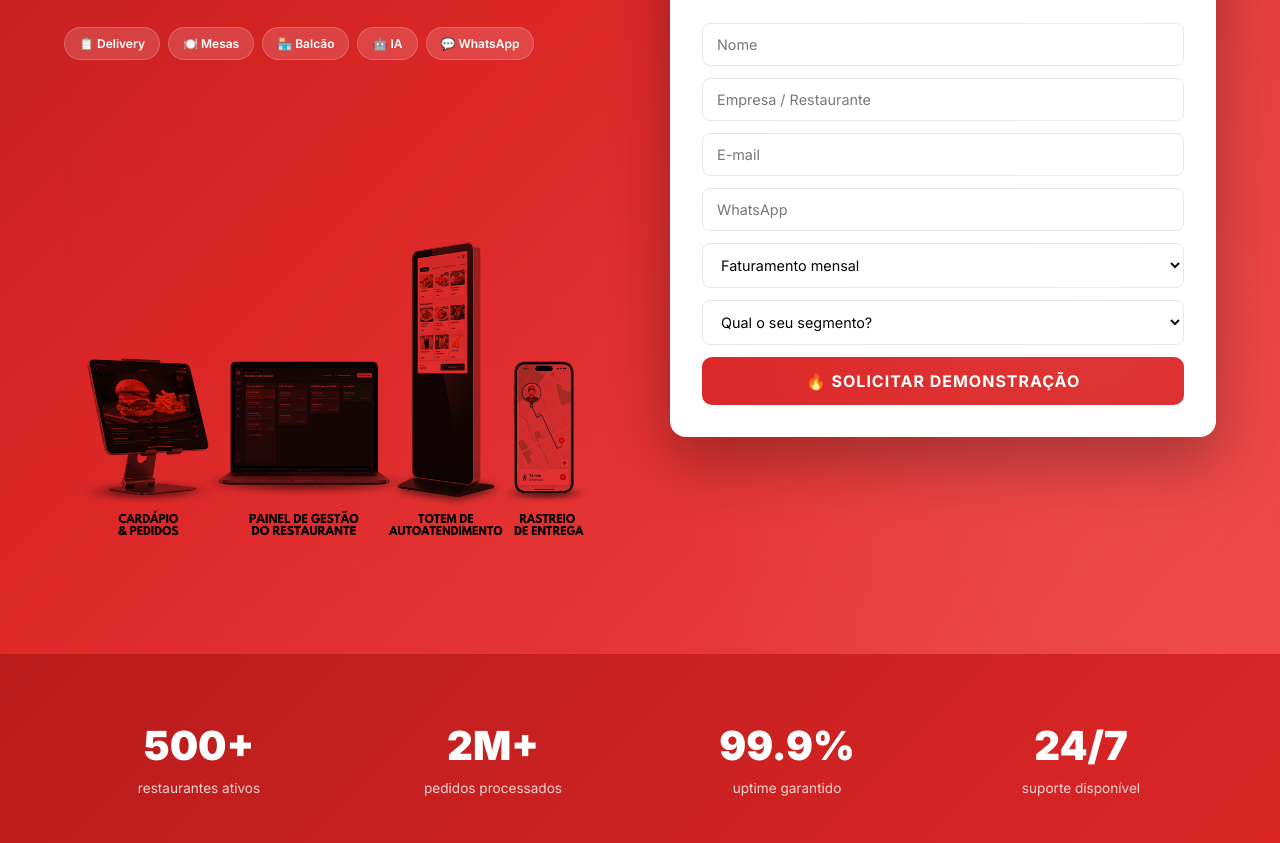
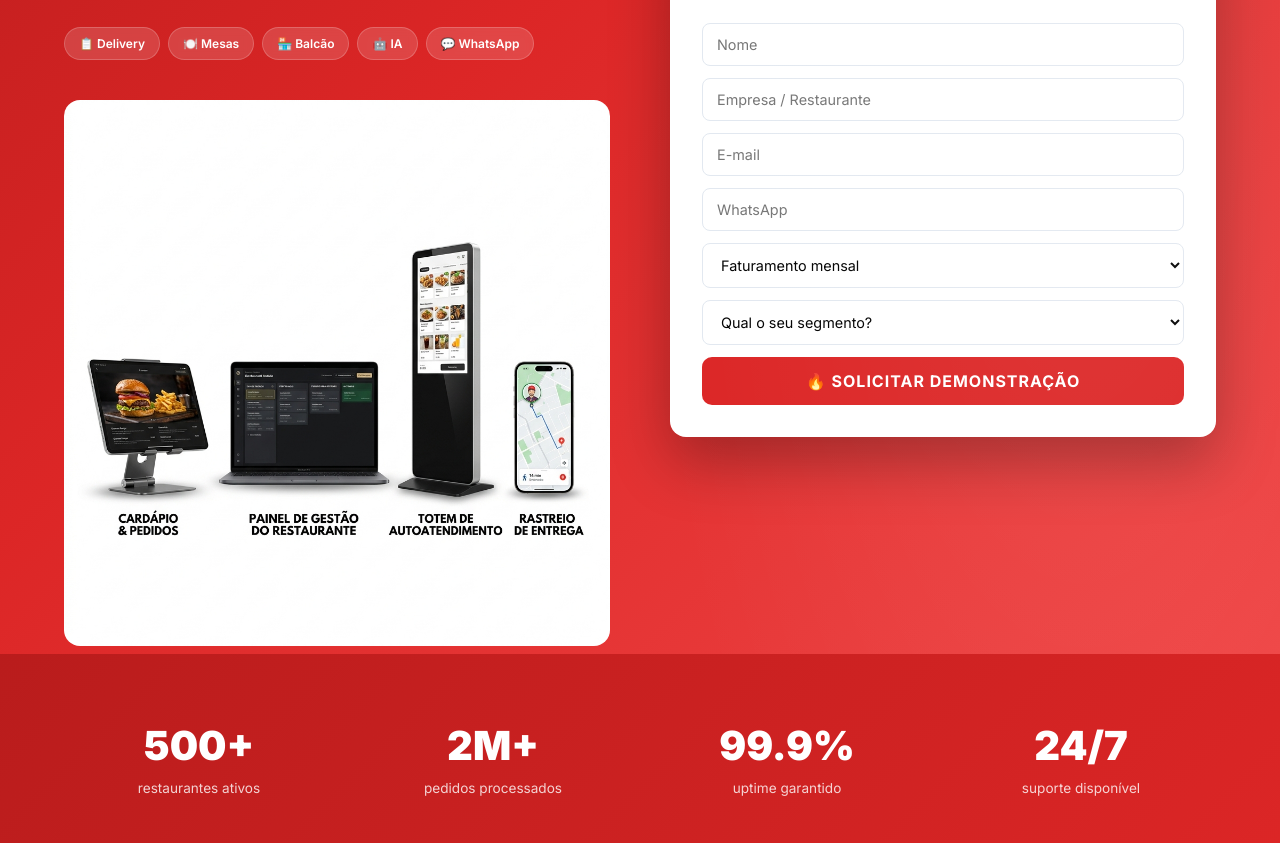
Before and after one commit to douglasmorett/hakim-portal, a Next.js app: page /firehub in a window 1280 px wide. Shown: the part 401-1244 px from the top of the page. Built offline with nearby package versions, Linux system fonts and the light colour scheme.

Commit message:
FIX: Remove mix-blend-mode - mockup agora exibe cores normais

```diff
--- a/src/app/firehub/page.tsx
+++ b/src/app/firehub/page.tsx
@@ -177,7 +177,7 @@ export default function FireHubLanding() {
                 <span className="fh-badge">🤖 IA</span>
                 <span className="fh-badge">💬 WhatsApp</span>
               </div>
-              <img src="/firehub-mockup.png" alt="FireHub Sistema" style={{ marginTop: "20px", width: "100%", maxWidth: "600px", mixBlendMode: "multiply" }} />
+              <img src="/firehub-mockup.png" alt="FireHub Sistema" style={{ marginTop: "20px", width: "100%", maxWidth: "600px", borderRadius: "16px" }} />
             </div>
 
             {/* FORM */}
```
